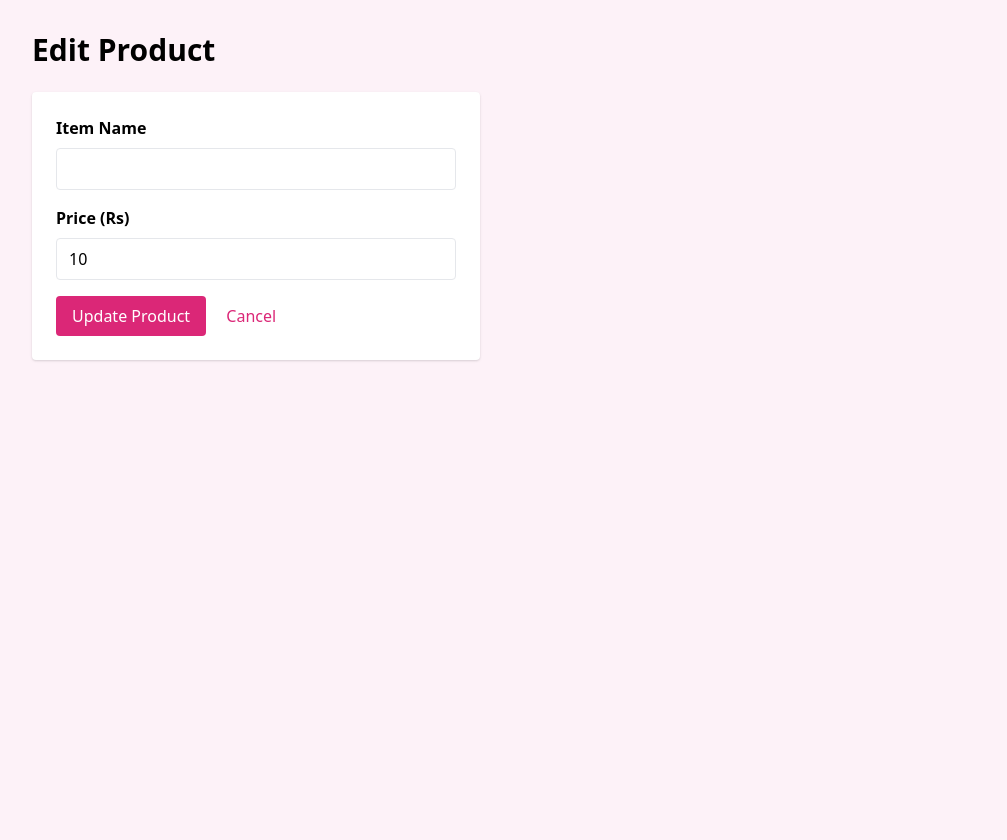
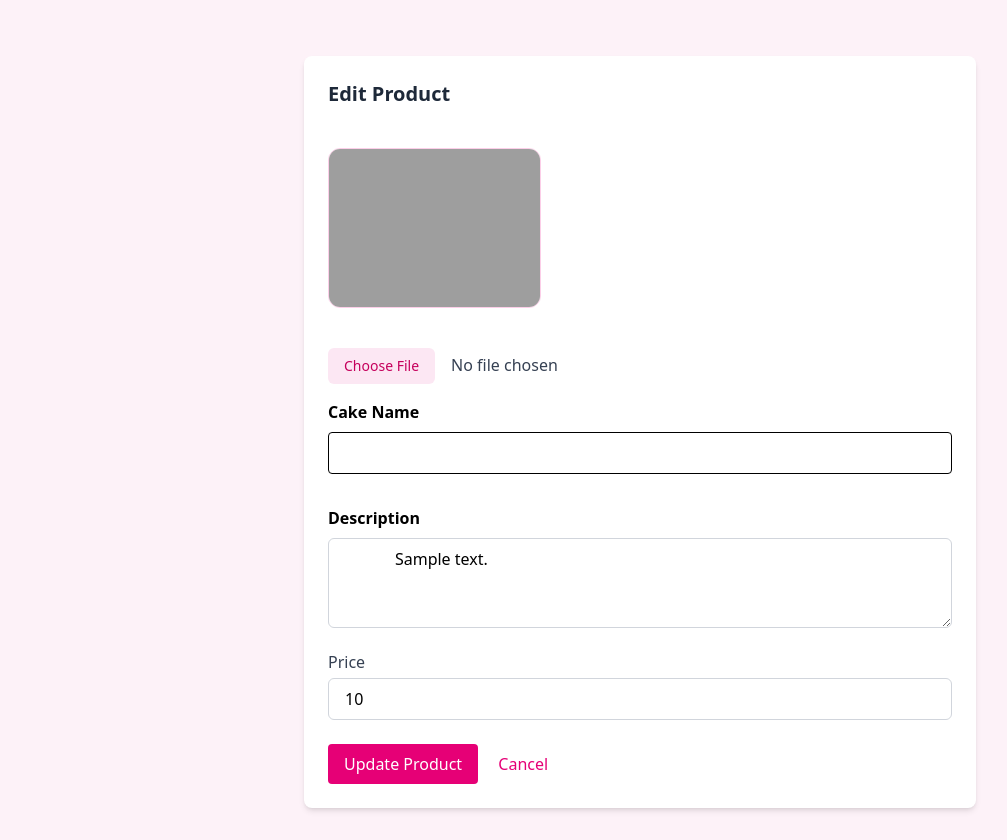
Before and after one commit to mister-aayush/jheegu-cake, a PHP site: page /Jheegu-Cake/auth/edit-product.php?id=1 in a window 1280 px wide. Shown: the whole page, without its empty margins (0-1007 px from the left). Before the commit the page ends 361 px from the top, so only its background shows below. Run offline with PHP 8.4, Linux system fonts and the light colour scheme; the visitor is signed in with stand-in values (Sample User, id 1); tables that the repository leaves empty or names only in its code hold one stand-in row (values such as "Sample post"); data that the repository does not hold is empty; style sheets or scripts are compiled from the project's sources.

Commit message:
edit product update

```diff
--- a/admin/auth/edit-product.php
+++ b/admin/auth/edit-product.php
@@ -22,19 +22,21 @@
 
 // Handle form submission
 if ($_SERVER['REQUEST_METHOD'] === 'POST') {
-    $name = $_POST['item-name'] ?? '';
+
+    $product_image = $_FILES["image"] ?? '';
+    $product_name = $_POST['name'] ?? '';
+    $product_description = $_POST['description'] ?? '';
     $price = $_POST['price'] ?? '';
-    // Optional: handle image upload here
 
-    // Simple validation (you can expand this)
-    if (empty($name) || empty($price)) {
+
+    if (empty($product_image) || empty($price) || empty($product_name)||empty($product_description)) {
         $error = "Please fill in all required fields.";
     } else {
-        $updateQuery = "UPDATE menu SET `item-name` = ?, price = ? WHERE id = ?";
+        $updateQuery = "UPDATE menu SET `image-url` = ?, description = ?,`item-name` = ?, price = ? WHERE id = ?";
         $updateStmt = mysqli_prepare($conn, $updateQuery);
-        mysqli_stmt_bind_param($updateStmt, 'sdi', $name, $price, $id);
+        mysqli_stmt_bind_param($updateStmt, 'sssd', $image_path, $product_name, $product_description, $price);
         if (mysqli_stmt_execute($updateStmt)) {
-            header('Location: dashboard.php'); // Redirect back to admin dashboard
+            header('Location: dashboard.php');
             exit;
         } else {
             $error = "Failed to update product.";
@@ -45,29 +47,65 @@
 
 <!DOCTYPE html>
 <html lang="en">
+
 <head>
     <meta charset="UTF-8" />
     <title>Edit Product</title>
-    <link href="https://cdn.jsdelivr.net/npm/tailwindcss@2.2.19/dist/tailwind.min.css" rel="stylesheet">
+    <link rel="stylesheet" href="../src/output.css">
 </head>
+
 <body class="bg-pink-50 p-8">
-    <h1 class="text-3xl font-bold mb-6">Edit Product</h1>
 
-    <?php if (isset($error)): ?>
-        <p class="mb-4 text-red-600"><?= htmlspecialchars($error) ?></p>
-    <?php endif; ?>
+    <section class="bg-white p-6 rounded-lg shadow-md max-w-2xl mx-auto mt-6">
+        <?php if (isset($error)): ?>
+            <p class="mb-4 text-red-600"><?= htmlspecialchars($error) ?></p>
+        <?php endif; ?>
+        <h2 class="text-xl font-semibold mb-4 text-gray-800"> Edit Product</h2>
+        <form method="POST" enctype="multipart/form-data" class="space-y-4">
 
-    <form method="post" class="bg-white p-6 rounded shadow max-w-md">
-        <label class="block mb-2 font-semibold" for="item-name">Item Name</label>
-        <input type="text" id="item-name" name="item-name" value="<?= htmlspecialchars($product['item-name']) ?>" class="w-full border px-3 py-2 rounded mb-4" required />
 
-        <label class="block mb-2 font-semibold" for="price">Price (Rs)</label>
-        <input type="number" step="0.01" id="price" name="price" value="<?= htmlspecialchars($product['price']) ?>" class="w-full border px-3 py-2 rounded mb-4" required />
+            <div>
+                <img
+                    src="http://localhost:8080/Jheegu-Cake/admin/dashboard/<?php echo $product['image-url']; ?>"
+                    alt="<?php echo $item['item-name']; ?>"
+                    class="my-10 h-40 object-contain rounded-xl border border-pink-200 bg-white" />
+                <input type="file" id="image" name="image" accept="image/*" required
+                    value=""
+                    class=" w-full text-gray-700 file:mr-4 file:py-2 file:px-4 file:rounded-md file:border-0 file:text-sm file:bg-pink-100 file:text-pink-700 hover:file:bg-pink-200" />
+            </div>
 
-        <!-- For image update, you can add file input here -->
+            <div>
+                <label class="block mb-2 font-semibold" for="item-name">Cake Name</label>
+                <input type="text" id="name" name="name" value="<?= htmlspecialchars($product['item-name']) ?>" class="w-full border px-3 py-2 rounded mb-4"  />
+            </div>
 
-        <button type="submit" class="bg-pink-600 text-white px-4 py-2 rounded hover:bg-pink-700">Update Product</button>
-        <a href="dashboard.php" class="ml-4 text-pink-600 hover:underline">Cancel</a>
-    </form>
+
+            <div>
+                <label class="block mb-2 font-semibold" for="description">Description</label>
+                <textarea id="description" name="description" type="text" rows="3"
+                    class="w-full border border-gray-300 px-4 py-2 rounded-md focus:outline-none focus:ring-2 focus:ring-pink-500">
+            <?php echo ($product['description']); ?>
+    </textarea>
+            </div>
+
+            <div>
+                <label class="block text-gray-700 font-medium mb-1" for="price">Price </label>
+                <input type="number" id="price" name="price"
+
+                    class="w-full border border-gray-300 px-4 py-2 rounded-md focus:outline-none focus:ring-2 focus:ring-pink-500"
+                    value="<?= htmlspecialchars($product['price']); ?>" />
+            </div>
+
+
+
+
+            <div class="pt-2">
+                <button type="submit" class="bg-pink-600 text-white px-4 py-2 rounded hover:bg-pink-700">Update Product</button>
+                <a href="../dashboard/dashboard.php" class="ml-4 text-pink-600 hover:underline">Cancel</a>
+            </div>
+
+        </form>
+    </section>
 </body>
+
 </html>
--- a/admin/dashboard/menu.php
+++ b/admin/dashboard/menu.php
@@ -35,11 +35,11 @@
         <p class="text-pink-700 font-semibold mb-4">Rs. <?php echo htmlspecialchars($item['price']); ?></p>
 
         <div class="mt-auto flex flex-col sm:flex-row justify-between gap-2">
-          <a href="edit-product.php?id=<?php echo urlencode($item['id']); ?>"
+          <a href="../auth/edit-product.php?id=<?php echo urlencode($item['id']); ?>"
              class="flex-1 text-center bg-yellow-500 hover:bg-yellow-600 text-black py-2 rounded text-sm cursor-pointer">
             Edit
           </a>
-          <a href="delete-product.php?id=<?php echo urlencode($item['id']); ?>"
+          <a href="../admin/auth/delete-product.php?id=<?php echo urlencode($item['id']); ?>"
              onclick="return confirm('Are you sure you want to delete this item?');"
              class="flex-1 text-center bg-red-500 hover:bg-red-600 text-black py-2 rounded text-sm cursor-pointer">
             Delete
--- a/frontend/index.php
+++ b/frontend/index.php
@@ -32,7 +32,7 @@
         <nav id="menu" class="hidden md:flex space-x-4">
           <a href="#"
             class="text-gray-700 hover:text-pink-700 focus:ring-2 focus:ring-pink-500 rounded">Home</a>
-          <a href="menu."
+          <a href="#menu"
             class="text-gray-700 hover:text-pink-700 focus:ring-2 focus:ring-pink-500 rounded">Menu</a>
           <a href="#"
             class="text-gray-700 hover:text-pink-700 focus:ring-2 focus:ring-pink-500 rounded">Order</a>
@@ -66,7 +66,6 @@
   <footer class="bg-pink-100 text-gray-800 mt-16">
   <div class="max-w-7xl mx-auto px-4 py-10 grid grid-cols-1 md:grid-cols-3 gap-8 text-sm">
 
-    <!-- Contact Us -->
     <div>
       <h2 class="text-lg font-semibold mb-4 text-pink-900">Contact Us</h2>
       <p>Email: <a href="mailto:info@example.com" class="text-pink-700 hover:underline">jheegucake@.com</a></p>
@@ -74,7 +73,6 @@
       <p>Address: Gurjudhara, Kathmandu</p>
     </div>
 
-    <!-- Quick Links -->
     <div>
       <h2 class="text-lg font-semibold mb-4 text-pink-900">Quick Links</h2>
       <ul class="space-y-1">
@@ -86,7 +84,6 @@
       </ul>
     </div>
 
-    <!-- Follow Us -->
     <div>
       <h2 class="text-lg font-semibold mb-4 text-pink-900">Follow Us</h2>
       <div class="flex space-x-4 text-xl">
```
